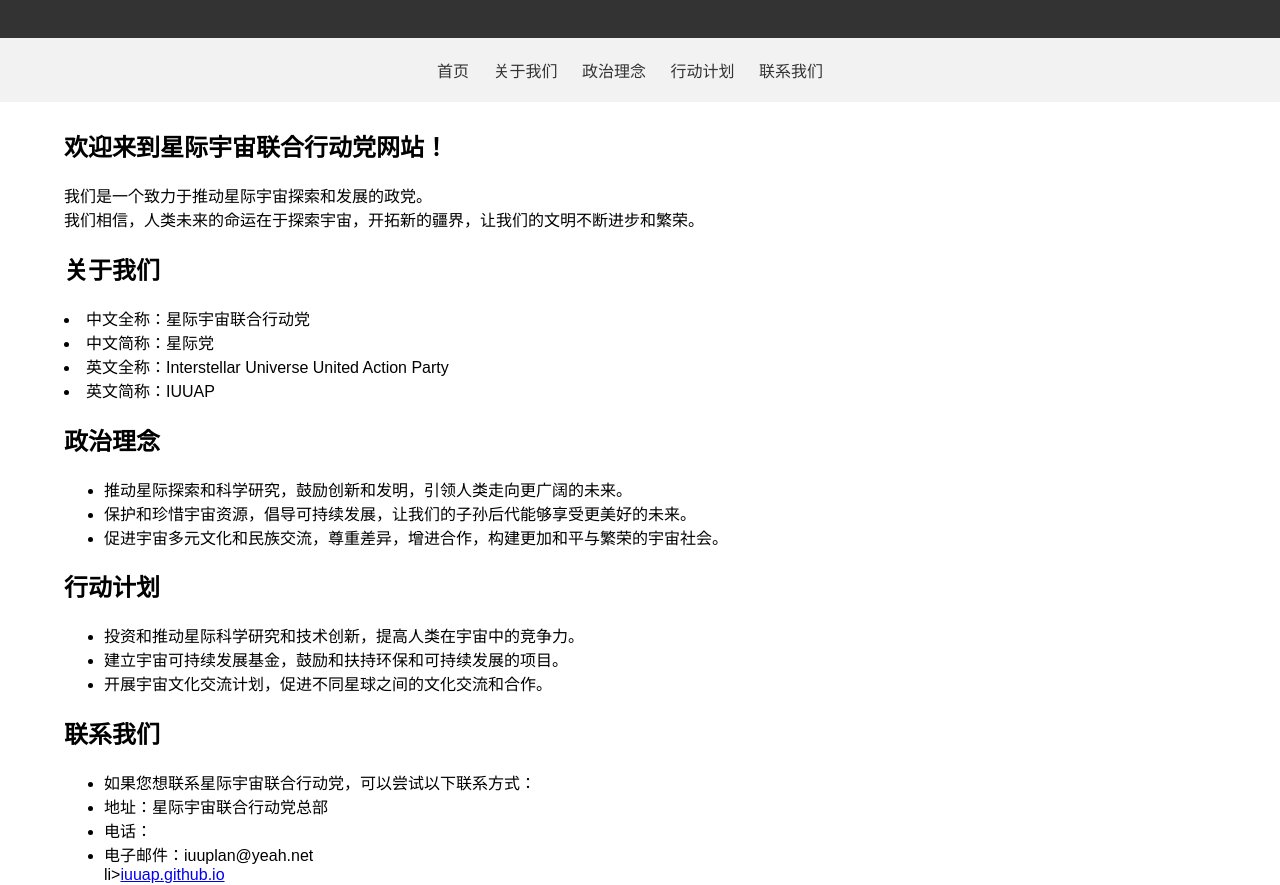
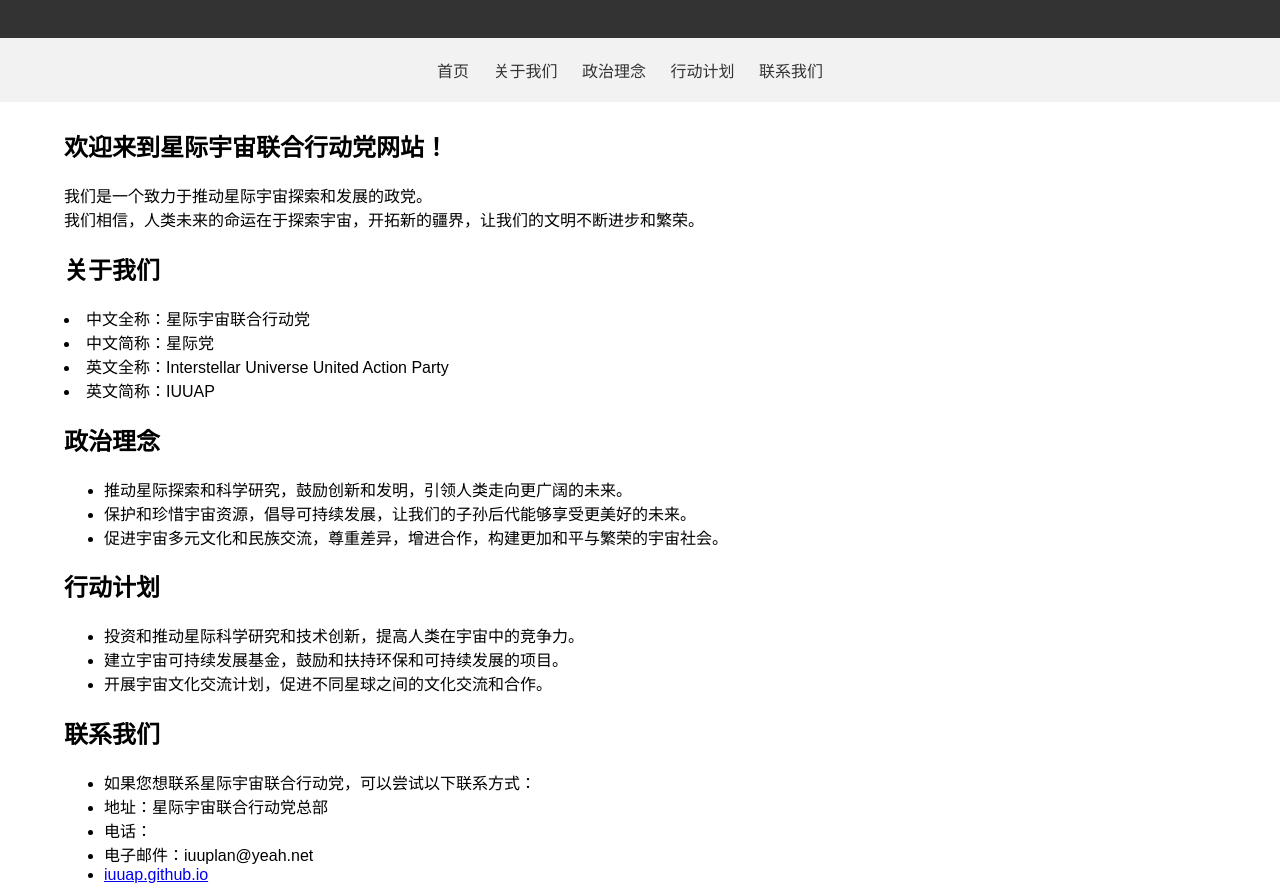
Before and after one commit to iuuap/iuuap.github.io, a plain HTML site: page index.html in a window 1280 px wide. Shown: the part 69-954 px from the top of the page. Drawn offline with Linux system fonts and the light colour scheme.

Commit message:
Update index.html

```diff
--- a/index.html
+++ b/index.html
@@ -101,7 +101,7 @@
             <li>地址：星际宇宙联合行动党总部</li>
             <li>电话：</li>
             <li>电子邮件：iuuplan@yeah.net</li>
-            li><a href="https://iuuap.github.io/">iuuap.github.io</a></li>
+            <li><a href="https://iuuap.github.io/">iuuap.github.io</a></li>
              <li>如果您需要更具体的联系方式，请说明您的需求和所在地区，我们将尽快为您提供帮助。<br>同时，我们也欢迎您访问我们的官方网站和社交媒体平台，了解更多关于星际宇宙联合行动党的信息和动态。</li>
         </ul>
     </main>
```
